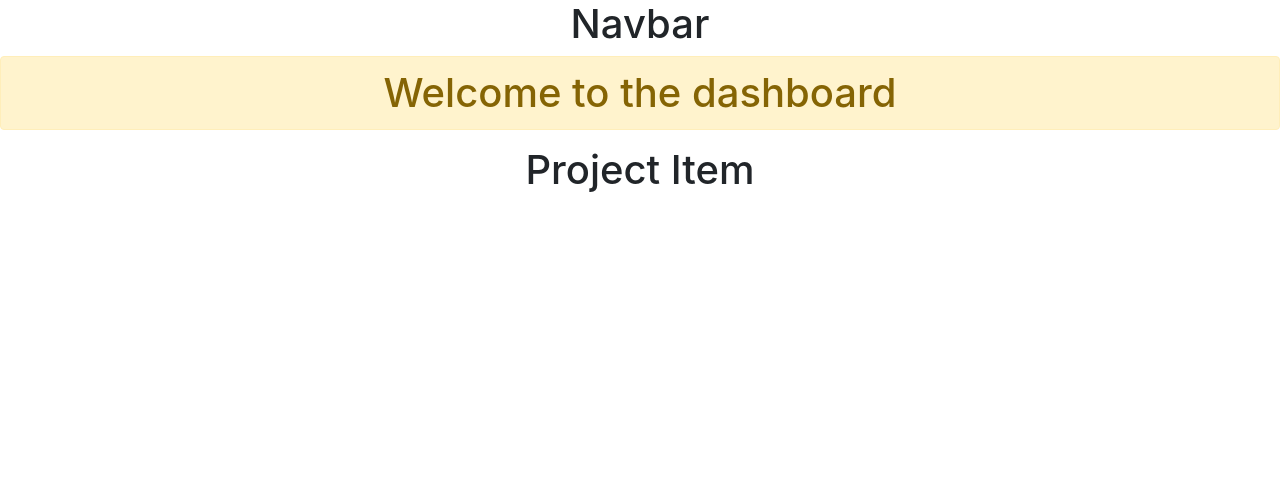
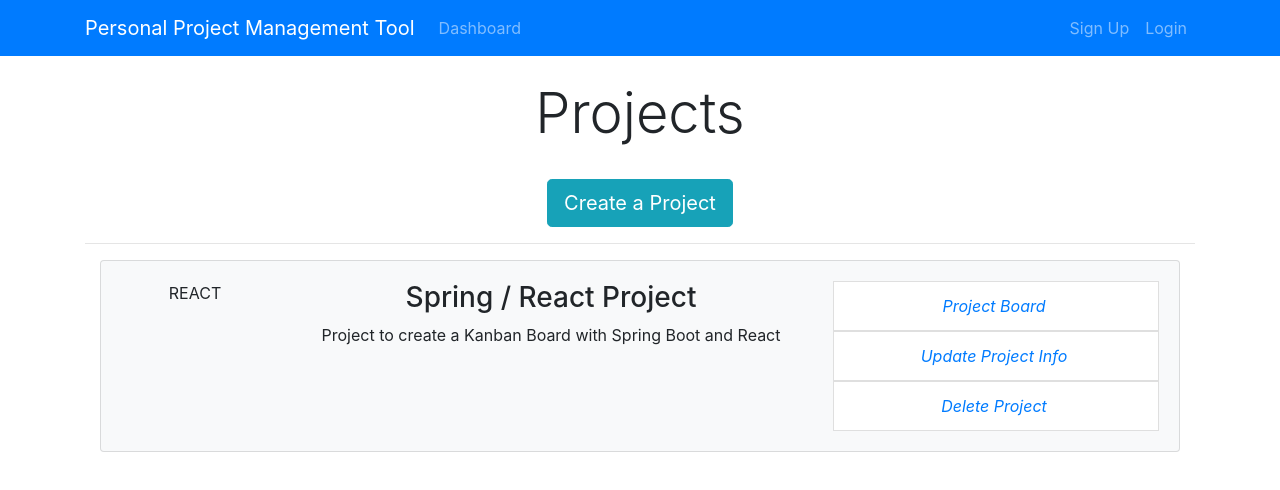
Before and after one commit to FabianoJacquin/AgileIntPPMTool, a React (Create React App) app in the folder ppmtool-react-client/: page /dashboard in a window 1280 px wide. Shown: the top 490 px of the page. Built offline with nearby package versions, Linux system fonts and the light colour scheme.

Commit message:
Add style to Dashboard, Navbar and ProjectItem and add FontAwesome

```diff
--- a/ppmtool-react-client/src/components/Dashboard.js
+++ b/ppmtool-react-client/src/components/Dashboard.js
@@ -4,9 +4,21 @@
 class Dashboard extends Component {
   render() {
     return (
-      <div>
-        <h1 className="alert alert-warning">Welcome to the dashboard</h1>
-        <ProjectItem />
+      <div className="projects">
+        <div className="container">
+          <div className="row">
+            <div className="col-md-12">
+              <h1 className="display-4 text-center">Projects</h1>
+              <br />
+              <a href="ProjectForm.html" class="btn btn-lg btn-info">
+                Create a Project
+              </a>
+              <br />
+              <hr />
+              <ProjectItem />
+            </div>
+          </div>
+        </div>
       </div>
     );
   }
--- a/ppmtool-react-client/src/components/Layout/Header.js
+++ b/ppmtool-react-client/src/components/Layout/Header.js
@@ -3,9 +3,44 @@
 class Header extends Component {
   render() {
     return (
-      <div>
-        <h1>Navbar</h1>
-      </div>
+      <nav className="navbar navbar-expand-sm navbar-dark bg-primary mb-4">
+        <div className="container">
+          <a className="navbar-brand" href="Dashboard.html">
+            Personal Project Management Tool
+          </a>
+          <button
+            className="navbar-toggler"
+            type="button"
+            data-toggle="collapse"
+            data-target="#mobile-nav"
+          >
+            <span className="navbar-toggler-icon" />
+          </button>
+
+          <div className="collapse navbar-collapse" id="mobile-nav">
+            <ul className="navbar-nav mr-auto">
+              <li className="nav-item">
+                <a className="nav-link" href="/dashboard">
+                  Dashboard
+                </a>
+              </li>
+            </ul>
+
+            <ul className="navbar-nav ml-auto">
+              <li className="nav-item">
+                <a className="nav-link " href="register.html">
+                  Sign Up
+                </a>
+              </li>
+              <li className="nav-item">
+                <a className="nav-link" href="login.html">
+                  Login
+                </a>
+              </li>
+            </ul>
+          </div>
+        </div>
+      </nav>
     );
   }
 }
--- a/ppmtool-react-client/src/components/Project/ProjectItem.js
+++ b/ppmtool-react-client/src/components/Project/ProjectItem.js
@@ -2,7 +2,40 @@
 
 class ProjectItem extends Component {
   render() {
-    return <h1>Project Item</h1>;
+    return (
+      <div className="container">
+        <div className="card card-body bg-light mb-3">
+          <div className="row">
+            <div className="col-2">
+              <span className="mx-auto">REACT</span>
+            </div>
+            <div className="col-lg-6 col-md-4 col-8">
+              <h3>Spring / React Project</h3>
+              <p>Project to create a Kanban Board with Spring Boot and React</p>
+            </div>
+            <div className="col-md-4 d-none d-lg-block">
+              <ul className="list-group">
+                <a href="#">
+                  <li className="list-group-item board">
+                    <i className="fa fa-flag-checkered pr-1"> Project Board </i>
+                  </li>
+                </a>
+                <a href="#">
+                  <li className="list-group-item update">
+                    <i className="fa fa-edit pr-1"> Update Project Info</i>
+                  </li>
+                </a>
+                <a href="">
+                  <li className="list-group-item delete">
+                    <i className="fa fa-minus-circle pr-1"> Delete Project</i>
+                  </li>
+                </a>
+              </ul>
+            </div>
+          </div>
+        </div>
+      </div>
+    );
   }
 }
 
```
